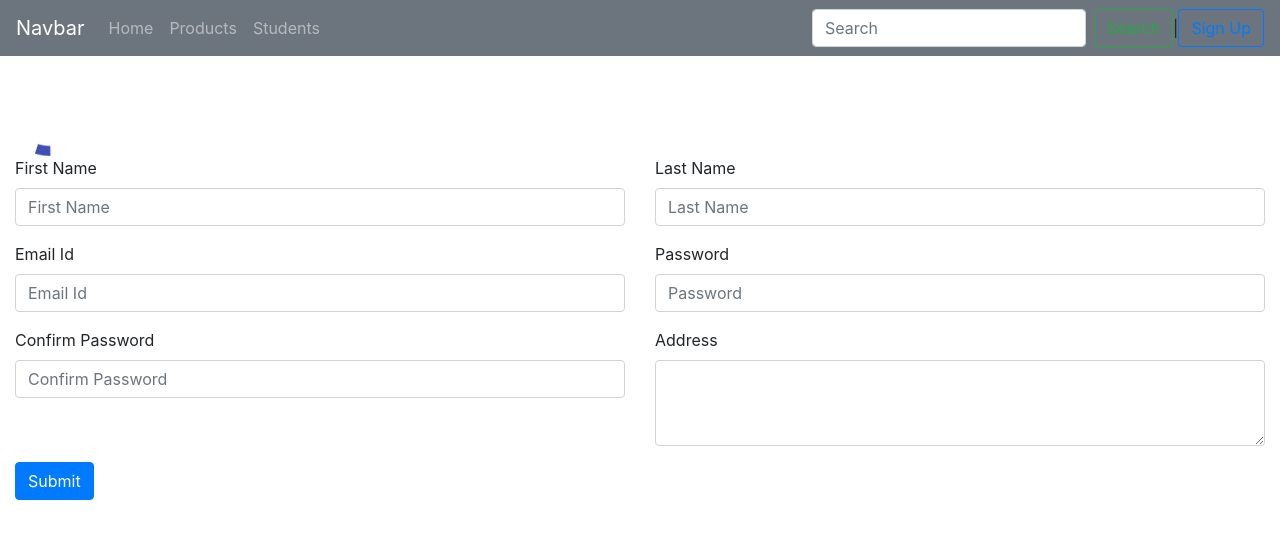
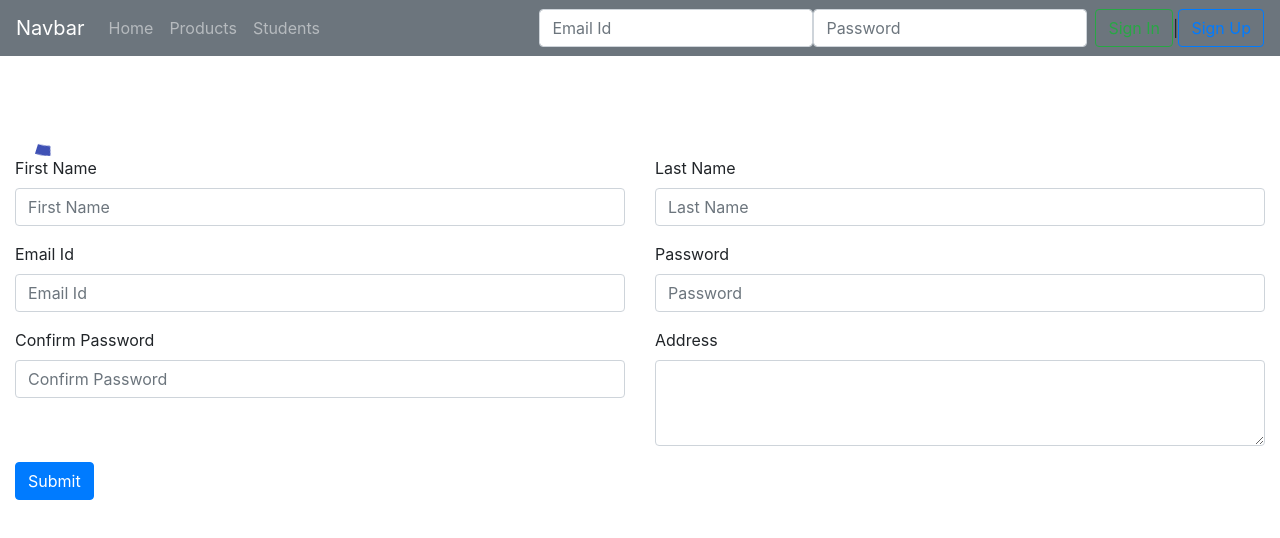
Before and after one commit to jrp1414/Sept2020App, an Angular app: page /signup in a window 1280 px wide. Shown: the top 538 px of the page. Built offline with nearby package versions, Linux system fonts and the light colour scheme.

Commit message:
Authentiacation Continue

```diff
--- a/src/app/Services/auth.service.ts
+++ b/src/app/Services/auth.service.ts
@@ -6,9 +6,15 @@ import { Observable } from 'rxjs';
 @Injectable({ providedIn: 'root' })
 export class AuthService {
     constructor(private http: HttpClient) { }
-    private baseUrl: string = "https://localhost:44319/";
+    private baseUrl: string = "http://localhost:44319/";
 
-    SignUp(user: any): Observable<any> {
-        return this.http.post(this.baseUrl + "SignUp", user);
+    isAuthenticated:boolean=false;
+
+    SignUp(user: User): Observable<any> {
+        return this.http.post(this.baseUrl+"SignUpUser",user);
+    }
+
+    SignIn(user: User): Observable<any> {
+        return this.http.post(this.baseUrl+"SignIn",user);
     }
 }
--- a/src/app/header/header.component.html
+++ b/src/app/header/header.component.html
@@ -17,9 +17,10 @@
             </li>
 
         </ul>
-        <form class="form-inline my-2 my-lg-0">
-            <input class="form-control mr-sm-2" type="text" placeholder="Search">
-            <button class="btn btn-outline-success my-2 my-sm-0" type="submit">Search</button> |
+        <form (ngSubmit)="OnSubmit(f)" #f="ngForm" class="form-inline my-2 my-lg-0">
+            <input class="form-control mr-sm-2" #emailId="ngModel" ngModel required email class="form-control" name="EmailId" type="email" placeholder="Email Id">
+            <input class="form-control mr-sm-2" #password="ngModel" ngModel required name="Password" type="password" placeholder="Password">
+            <button class="btn btn-outline-success my-2 my-sm-0" type="submit">Sign In</button> |
             <button class="btn btn-outline-primary my-2 my-sm-0" routerLink="signup">Sign Up</button>
         </form>
     </div>
--- a/src/app/header/header.component.ts
+++ b/src/app/header/header.component.ts
@@ -1,4 +1,6 @@
 import { Component, OnInit } from '@angular/core';
+import { NgForm } from '@angular/forms';
+import { AuthService } from '../Services/auth.service';
 
 @Component({
   selector: 'app-header',
@@ -7,9 +9,15 @@ import { Component, OnInit } from '@angular/core';
 })
 export class HeaderComponent implements OnInit {
 
-  constructor() { }
+  constructor(public auth:AuthService) { }
 
   ngOnInit(): void {
   }
 
+  OnSubmit(f:NgForm){
+    this.auth.SignIn(f.value).subscribe((response)=>{
+      console.log(response);
+    });
+  }
+
 }
--- a/src/app/sign-up/sign-up.component.ts
+++ b/src/app/sign-up/sign-up.component.ts
@@ -25,7 +25,9 @@ export class SignUpComponent implements OnInit {
   @ViewChild("firstName") firstName:NgForm;
 
   OnSubmit(){
-    this.authService.SignUp(this.form.value);
+    this.authService.SignUp(this.form.value).subscribe((response)=>{
+      console.log(response);
+    });
   }
 
   cities:string[] = [
```
